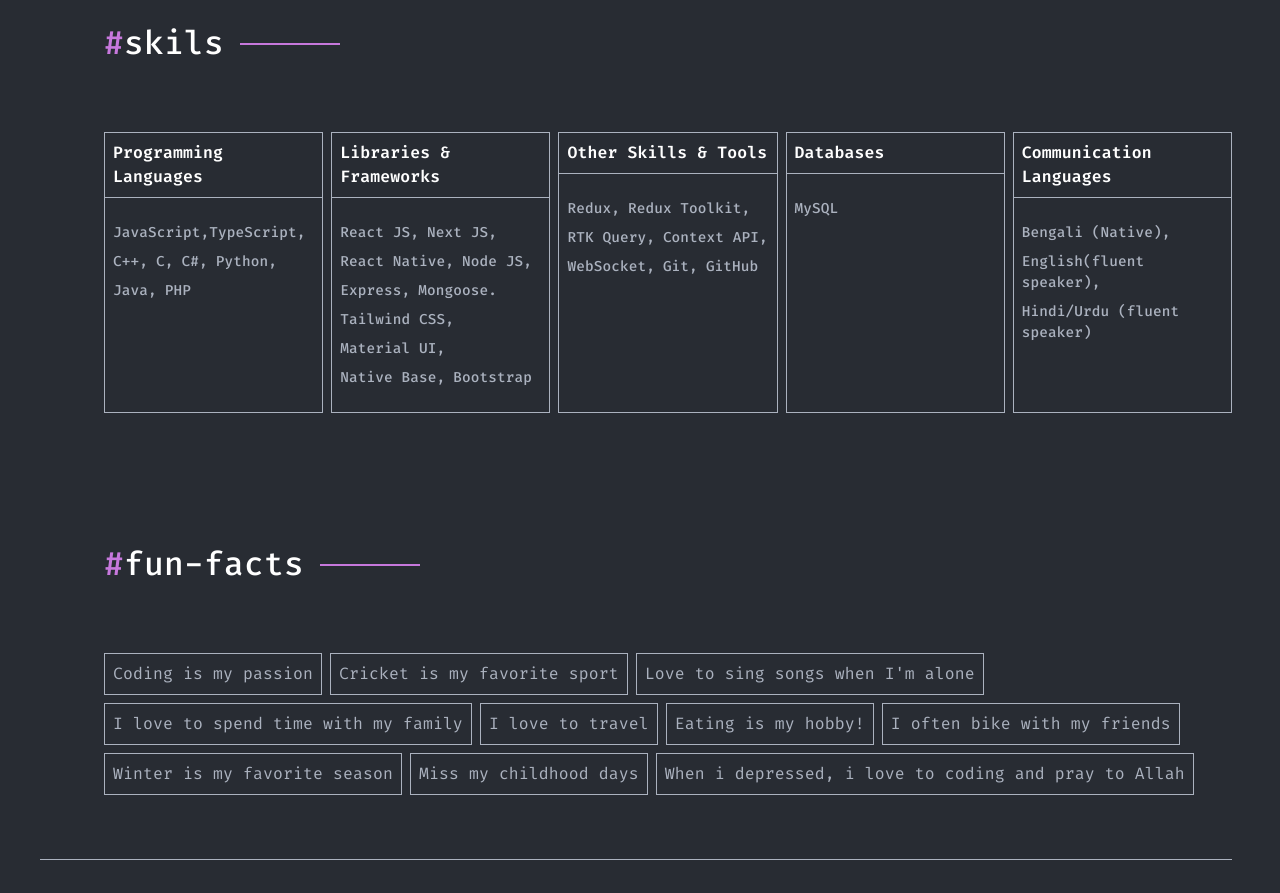
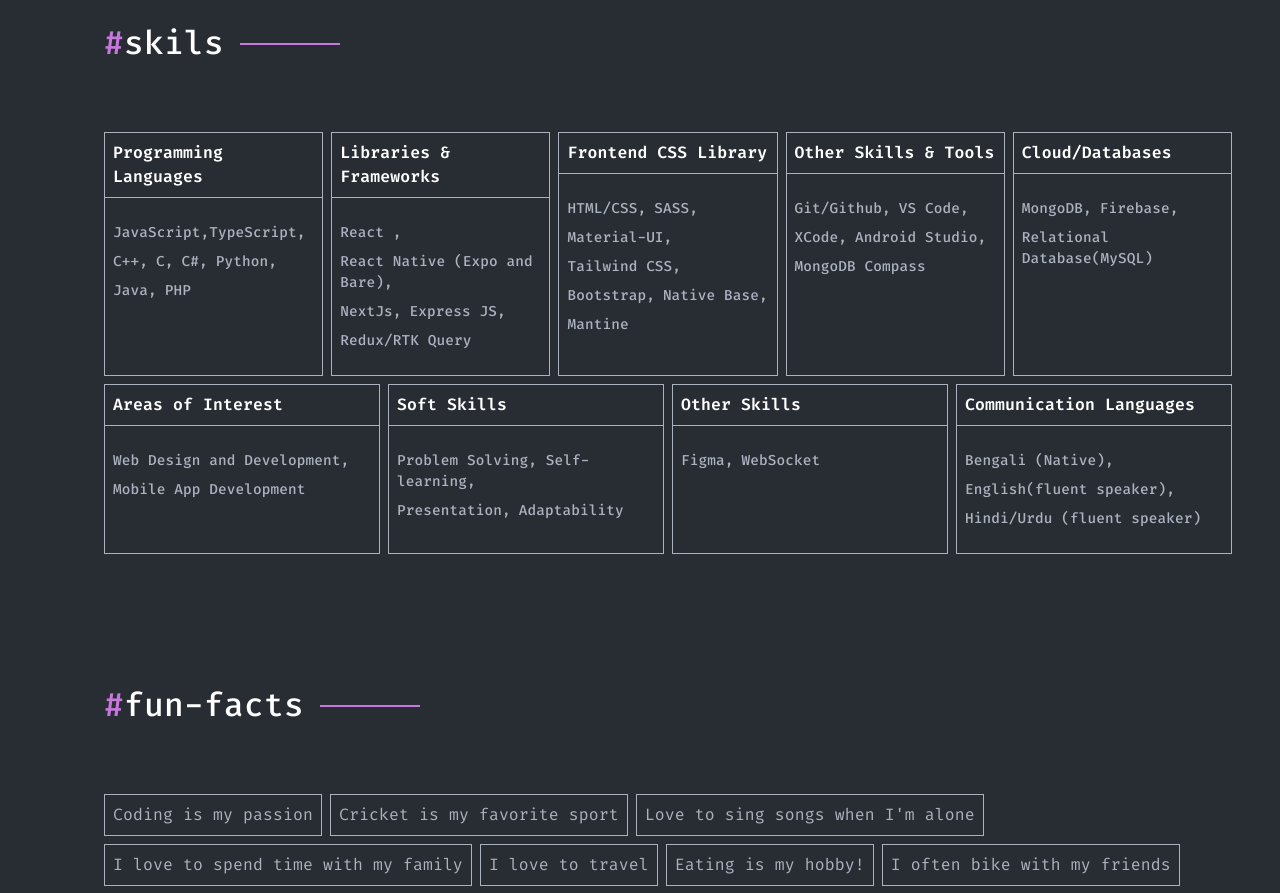
Before and after one commit to abdulkadershohan/react-protfolio, a React (Create React App) app: page /about in a window 1280 px wide. Shown: the part 940-1833 px from the top of the page. Built offline with nearby package versions, Linux system fonts and the light colour scheme.

Commit message:
skill update

```diff
--- a/src/components/about/AboutMeFull.jsx
+++ b/src/components/about/AboutMeFull.jsx
@@ -33,24 +33,43 @@ const aboutMeData = {
         {
             id: 2,
             title: 'Libraries & Frameworks',
-            items: ["React JS,", "Next JS,", "React Native,", "Node JS,", "Express,", "Mongoose.", "Tailwind CSS,", "Material UI,", "Native Base,", "Bootstrap"]
+            items: ["React ,", " React Native (Expo and Bare), ", "NextJs, ", "Express JS, ", "Redux/RTK Query"]
         },
         {
             id: 3,
-            title: 'Other Skills & Tools',
-            items: ["Redux,", "Redux Toolkit,", "RTK Query,", "Context API,", "WebSocket,", "Git,", "GitHub"]
+            title: 'Frontend CSS Library',
+            items: ["HTML/CSS,", "SASS, ", " Material-UI, ", "Tailwind CSS,", "Bootstrap, ", "Native Base, ", "Mantine"]
         },
         {
             id: 4,
-            title: 'Databases',
-            items: ["MySQL"]
+            title: 'Other Skills & Tools',
+            items: ["Git/Github, ", " VS Code, ", "XCode, ", "Android Studio, ", " MongoDB Compass"]
         },
         {
             id: 5,
+            title: 'Cloud/Databases',
+            items: ["MongoDB, ", "Firebase, ", "Relational Database(MySQL)"]
+        },
+        {
+            id: 7,
+            title: 'Areas of Interest',
+            items: ["Web Design and Development, ", " Mobile App Development"]
+        },
+        {
+            id: 8,
+            title: 'Soft Skills',
+            items: ["Problem Solving, Self-learning, ", "Presentation, ", "Adaptability"]
+        },
+        {
+            id: 9,
+            title: 'Other Skills',
+            items: ["Figma, ", "WebSocket"]
+        },
+        {
+            id: 6,
             title: 'Communication Languages',
             items: ["Bengali (Native),", " English(fluent speaker),", " Hindi/Urdu (fluent speaker)"]
-        },
-
+        }
     ],
     funFact: [
         "Coding is my passion",
--- a/src/components/skils/Skils.js
+++ b/src/components/skils/Skils.js
@@ -30,24 +30,43 @@ const mySkills = [
     {
         id: 2,
         title: 'Libraries & Frameworks',
-        items: ["React JS,", "Next JS,", "React Native,", "Node JS,", "Express,", "Mongoose.", "Tailwind CSS,", "Material UI,", "Native Base,", "Bootstrap"]
+        items: ["React ,", " React Native (Expo and Bare), ", "NextJs, ", "Express JS, ", "Redux/RTK Query"]
     },
     {
         id: 3,
-        title: 'Other Skills & Tools',
-        items: ["Redux,", "Redux Toolkit,", "RTK Query,", "Context API,", "WebSocket,", "Git,", "GitHub"]
+        title: 'Frontend CSS Library',
+        items: ["HTML/CSS,", "SASS, ", " Material-UI, ", "Tailwind CSS,", "Bootstrap, ", "Native Base, ", "Mantine"]
     },
     {
         id: 4,
-        title: 'Databases',
-        items: ["MySQL"]
+        title: 'Other Skills & Tools',
+        items: ["Git/Github, ", " VS Code, ", "XCode, ", "Android Studio, ", " MongoDB Compass"]
     },
     {
         id: 5,
+        title: 'Cloud/Databases',
+        items: ["MongoDB, ", "Firebase, ", "Relational Database(MySQL)"]
+    },
+    {
+        id: 7,
+        title: 'Areas of Interest',
+        items: ["Web Design and Development, ", " Mobile App Development"]
+    },
+    {
+        id: 8,
+        title: 'Soft Skills',
+        items: ["Problem Solving, Self-learning, ", "Presentation, ", "Adaptability"]
+    },
+    {
+        id: 9,
+        title: 'Other Skills',
+        items: ["Figma, ", "WebSocket"]
+    },
+    {
+        id: 6,
         title: 'Communication Languages',
         items: ["Bengali (Native),", " English(fluent speaker),", " Hindi/Urdu (fluent speaker)"]
-    },
-
+    }
 ]
 
 export default function Skils() {
```
